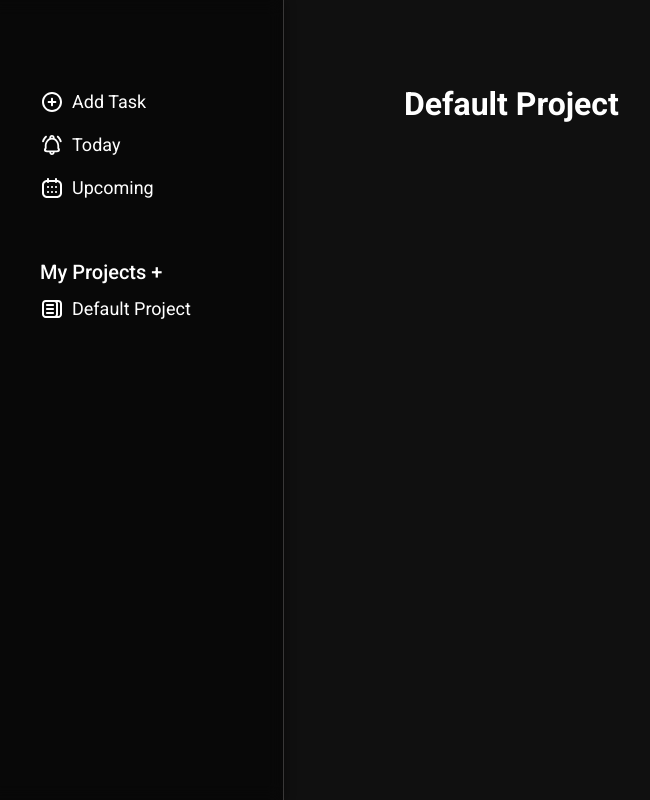
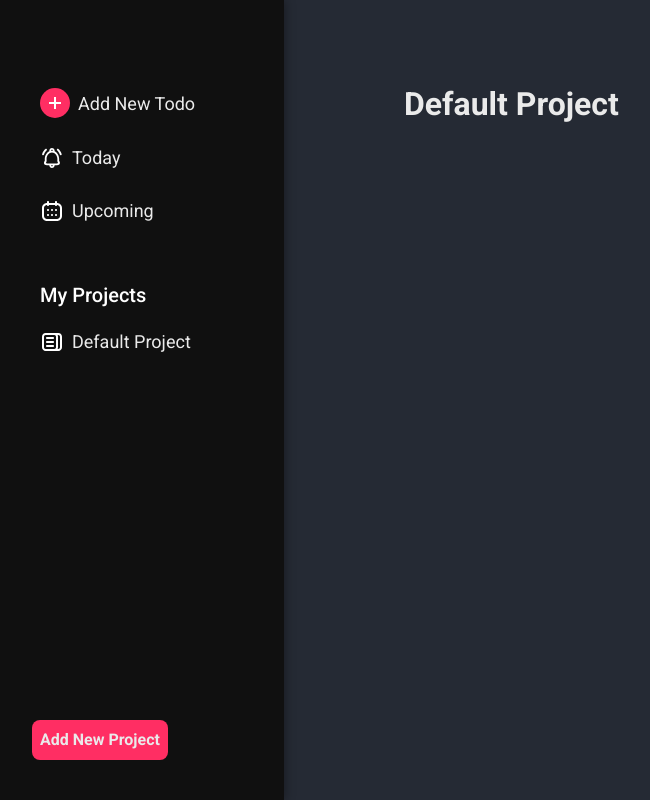
Before and after one commit to ImBoB99/todo-app, a website built with webpack: page src/template.html in a window 1280 px wide. Shown: the whole page, without its empty margins (16-666 px from the left). Built offline with nearby package versions, Linux system fonts and the light colour scheme.

Commit message:
finished side nav design

```diff
--- a/src/styles.css
+++ b/src/styles.css
@@ -1,3 +1,13 @@
+:root {
+  --teal: #08D9D6;
+  --blueblack: #252A34;
+  --red: #FF2E63;
+  --grey: #EAEAEA;
+  --white: #FFFF;
+  --darkblack: #101010;
+}
+
+
 *,
 *::before,
 *::after {
@@ -12,8 +22,8 @@ body {
   line-height: 1.5;
   -webkit-font-smoothing: antialiased;
   font-family: "Roboto", Arial, Helvetica, sans-serif;
-  background-color: #101010;
-  color: white;
+  background-color: var(--blueblack);
+  color: var(--grey);
 }
 
 img,
@@ -71,14 +81,21 @@ main {
   left: 0;
   padding-top: 5rem;
   padding-left: 3rem;
-  background: rgba(0, 0, 0, 0.5);
+  background: var(--darkblack);
   box-shadow: 1px 0px 10px 0 rgba(0, 0, 0, 0.37);
   backdrop-filter: blur(8px);
   -webkit-backdrop-filter: blur(8px);
-  border-right: 1px solid rgb(57, 56, 56);
+  border-right: 1px solid var(--darkblack);
 }
 
-.menu-item {
+.side-nav, .todo-groups {
+  padding-right: 1rem;
+  display: flex;
+  flex-direction: column;
+  gap: 10px;
+}
+
+.menu-item, .menu-item-add-todo {
   display: flex;
   flex-direction: row;
   gap: 8px;
@@ -87,10 +104,20 @@ main {
   justify-content: flex-start;
 }
 
+.menu-item:hover {
+  background-color: var(--red);
+  cursor: pointer;
+  transition: background 0.2s ease-in-out;
+}
+
 .menu-icon {
   color: white;
   width: 24px;
   height: 24px;
+}
+
+.menu-icon:hover {
+  cursor: pointer;
 }
 
 .menu-text {
@@ -98,6 +125,7 @@ main {
 }
 
 .todo-groups-heading {
+  color: var(--white);
   font-size: 20px;
   font-weight: 500;
   margin-left: 8px;
@@ -177,3 +205,63 @@ main {
   background-color: #900;
   border-radius: 0 0 5px 5px;
 }
+
+.btn-circle {
+  position: relative;
+  z-index: 2;
+  display: block;
+  width: 30px;
+  height: 30px;
+  background: var(--red);
+  border-radius: 50%;
+}
+
+.btn-circle:hover {
+  background: var(--blueblack);
+  transition: background ease-in-out 0.2s;
+  cursor: pointer;
+}
+.btn-circle:before {
+  content: "";
+  position: absolute;
+  top: 50%;
+  left: 50%;
+  display: block;
+  width: 12px;
+  height: 2px;
+  background: #fff;
+  transform: translate(-50%, -50%);
+}
+.btn-circle:after {
+  content: "";
+  position: absolute;
+  top: 50%;
+  left: 50%;
+  display: block;
+  width: 2px;
+  height: 12px;
+  background: #fff;
+  transform: translate(-50%, -50%);
+}
+
+#add-todo + .menu-text {
+  cursor: default;
+}
+
+#addTodoGroup {
+  font-size: 1rem;
+  font-weight: 700;
+  background-color: var(--red);
+  text-align: center;
+  max-width: 160px;
+  padding: 0.5rem;
+  border-radius: 8px;
+  position: absolute;
+  bottom: 5%;
+}
+
+#addTodoGroup:hover {
+  cursor: pointer;
+  background-color: var(--blueblack);
+  transition: background 0.2s ease-in-out;
+}
--- a/src/template.html
+++ b/src/template.html
@@ -41,24 +41,9 @@
     <main>
         <div class="side-menu">
             <nav class="side-nav">
-                <div class="menu-item">
-                    <div class="menu-icon">
-                        <svg id="add-todo" viewBox="0 0 24 24" fill="currentColor" xmlns="http://www.w3.org/2000/svg">
-                            <g stroke-width="0"></g>
-                            <g stroke-linecap="round" stroke-linejoin="round"></g>
-                            <g>
-                                <path
-                                    d="M12 16.3333C11.4477 16.3333 11 15.8856 11 15.3333V13H8.66663C8.11434 13 7.66663 12.5523 7.66663 12C7.66663 11.4477 8.11434 11 8.66663 11H11V8.66667C11 8.11438 11.4477 7.66667 12 7.66667C12.5522 7.66667 13 8.11438 13 8.66667V11H15.3333C15.8856 11 16.3333 11.4477 16.3333 12C16.3333 12.5523 15.8856 13 15.3333 13H13V15.3333C13 15.8856 12.5522 16.3333 12 16.3333Z"
-                                    fill="currentColor">
-                                </path>
-                                <path fill-rule="evenodd" clip-rule="evenodd"
-                                    d="M2 12C2 6.47715 6.47715 2 12 2C17.5228 2 22 6.47715 22 12C22 17.5228 17.5228 22 12 22C6.47715 22 2 17.5228 2 12ZM12 4C7.58172 4 4 7.58172 4 12C4 16.4183 7.58172 20 12 20C16.4183 20 20 16.4183 20 12C20 7.58172 16.4183 4 12 4Z"
-                                    fill="currentColor">
-                                </path>
-                            </g>
-                        </svg>
-                    </div>
-                    <span class="menu-text">Add Task</span>
+                <div class="menu-item-add-todo">
+                    <div id="add-todo" class="btn-circle"></div>
+                    <span class="menu-text">Add New Todo</span>
                 </div>
                 <div class="menu-item">
                     <div class="menu-icon">
@@ -109,7 +94,7 @@
             </nav>
 
             <div class="todo-groups">
-                <div class="todo-groups-heading">My Projects <span id="addTodoGroup">+</span></div>
+                <div class="todo-groups-heading">My Projects</div>
                 <form id="todoGroupForm">
                     <div class="form-todoGroup">
                         <label for="form-todoGroupName"></label>
@@ -120,9 +105,11 @@
                     <button id="todoGroupForm-confirm">Confirm</button>
                 </form>
             </div>
+            <div id="addTodoGroup">Add New Project</div>
         </div>
         <div class="content">
         </div>
+
     </main>
 
 </body>
```
Also changed, not shown: README.md.
